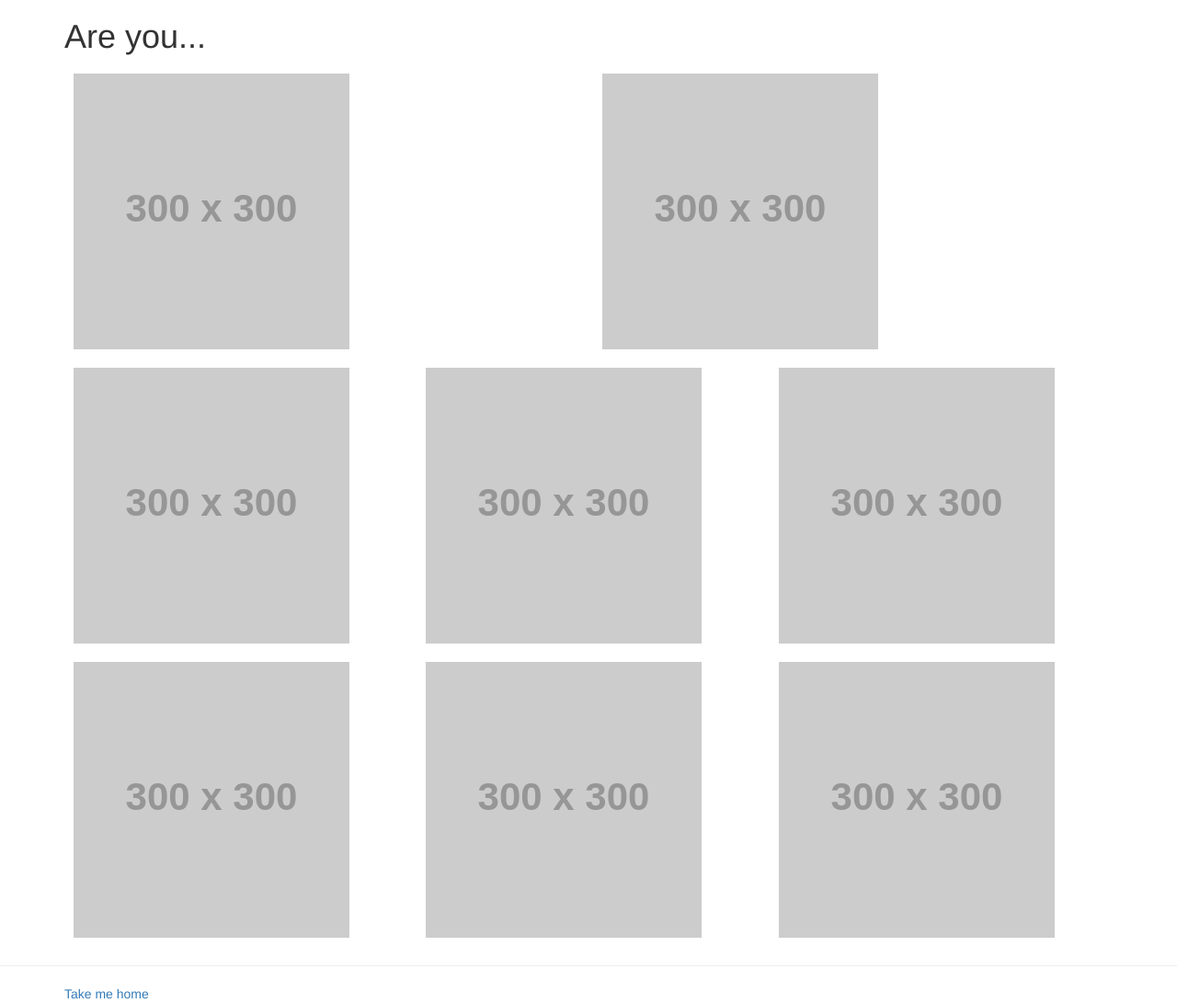
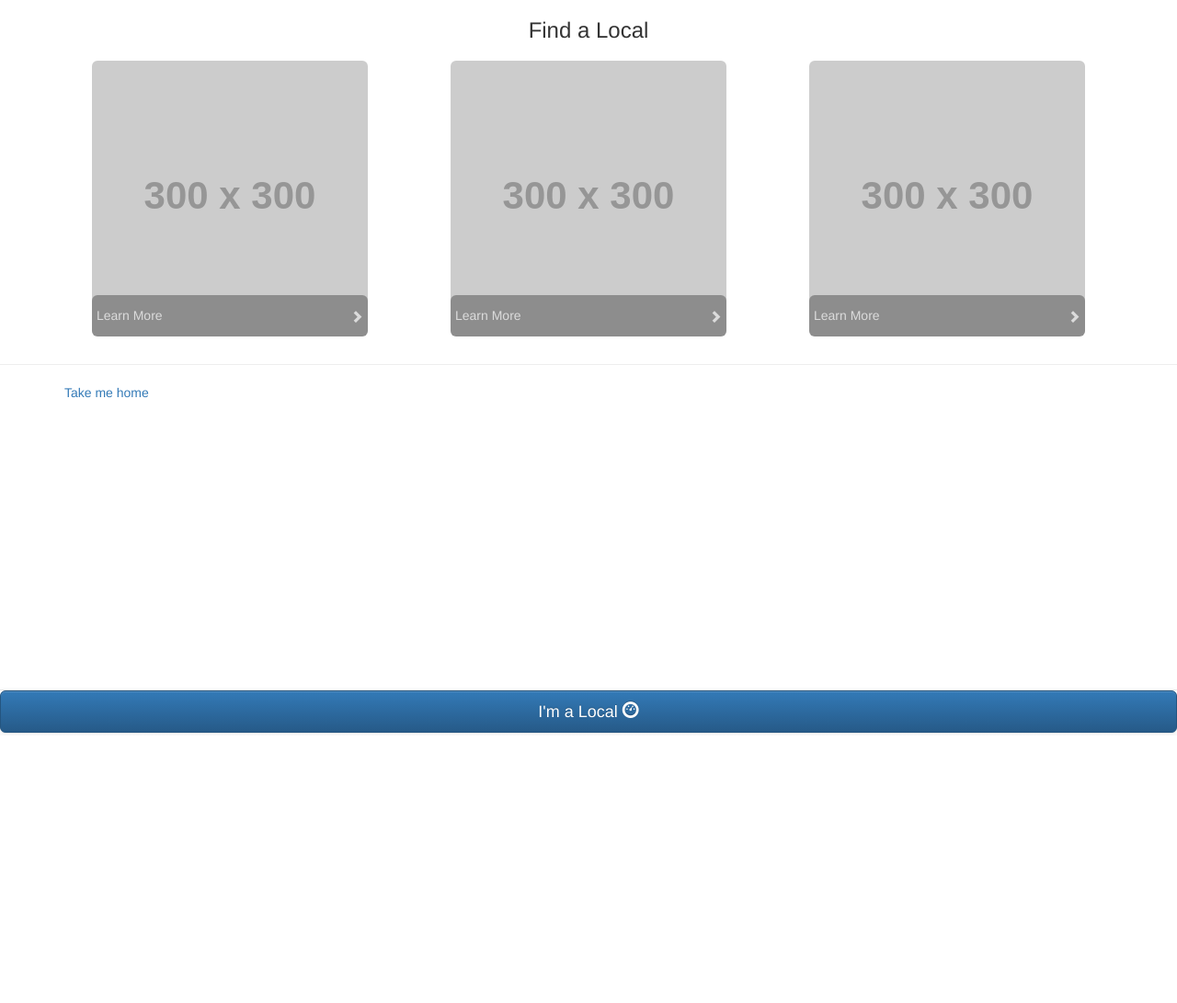
Before and after one commit to austinhulak/meetme, a Django app: template meetme/templates/meetme/secondpage.html in a window 1280 px wide. Shown: the whole page at 92% size. After the commit the page ends 798 px from the top, so only its background shows below. Run offline with Django 3.2, Linux system fonts and the light colour scheme; the template is opened without the code that fills it, so the values that code supplies are empty; grey boxes labelled with a size stand in for pictures from a placeholder-image service; some libraries are stand-ins or nearby versions.

Commit message:
updated the second page in the user flow, next I'll do the first page.

```diff
--- a/meetme/templates/meetme/secondpage.html
+++ b/meetme/templates/meetme/secondpage.html
@@ -19,40 +19,84 @@
     <body>
         <div id="body-content" class="container">
             <style>
-                .row {
+                .col-xs-12 {
                     padding:10px;
                 }
+                .col-centered{
+                    float: none;
+                    margin: 0 auto;
+                }
+                .photo {
+                    position: relative;
+                    margin: 0 auto;
+                    display: table;
+                }
+                div.imageSub { position: relative; }
+                div.imageSub img { z-index: 1; }
+                div.imageSub div {
+                    position: absolute;
+                    width:100%;
+                    bottom: 0;
+                    padding: 5px;
+                }
+                div.imageSub div.blackbg {
+                    z-index: 2;
+
+                    background-color: #000;
+                    -ms-filter: "progid:DXImageTransform.Microsoft.Alpha(Opacity=50)";
+                    filter: alpha(opacity=30);
+                    opacity: 0.3;
+                }
+                div.imageSub div.label {
+                    z-index: 3;
+                    color:white;
+                    text-align: left;
+                }
+                .pull-left {
+                    float: left !important;
+                }
+                .image-text {
+                    z-index:100;
+                    position:absolute;
+                    color:white;
+                    font-weight:bold;
+                }
+
             </style>
-            <h1>Are you... </h1>
+            <nav class="navbar navbar-default navbar-fixed-bottom" role="navigation">
+            <button type="button" class="btn btn-primary btn-lg btn-block">I'm a Local <span class="glyphicon glyphicon-dashboard"></span></button>
+            </nav>
+            <h3 class="text-center">Find a Local</h3>
             <div class="row">
-                <div class="col-xs-6">
-                    <img src="http://placehold.it/300x300" class="img-responsive" alt="Responsive image">
+                <div class="col-xs-12 col-sm-6 col-lg-4">
+                    <div class="imageSub photo col-centered">
+                        <a href="#testing">
+                            <img src="http://placehold.it/300x300" class="img-responsive img-rounded" alt="Responsive image">
+                            <div class="blackbg img-rounded">
+                                <h5 style="color:white; opacity:1;">Learn More<span class="pull-right glyphicon glyphicon-chevron-right"></span></h5>
+                            </div>
+                        </a>
+                    </div>
                 </div>
-                <div class="col-xs-6">
-                    <img src="http://placehold.it/300x300" class="img-responsive" alt="Responsive image">
+                <div class="col-xs-12 col-sm-6 col-lg-4">
+                    <div class="imageSub photo col-centered">
+                        <a href="#testing">
+                            <img src="http://placehold.it/300x300" class="img-responsive img-rounded" alt="Responsive image">
+                            <div class="blackbg img-rounded">
+                                <h5 style="color:white; opacity:1;">Learn More<span class="pull-right glyphicon glyphicon-chevron-right"></span></h5>
+                            </div>
+                        </a>
+                    </div>
                 </div>
-
-            </div>
-            <div class="row">
-                <div class="col-xs-4">
-                    <img src="http://placehold.it/300x300" class="img-responsive" alt="Responsive image">
-                </div>
-                <div class="col-xs-4">
-                    <img src="http://placehold.it/300x300" class="img-responsive" alt="Responsive image">
-                </div>
-                <div class="col-xs-4">
-                    <img src="http://placehold.it/300x300" class="img-responsive" alt="Responsive image">
-                </div>
-            </div>
-            <div class="row">
-                <div class="col-xs-4">
-                    <img src="http://placehold.it/300x300" class="img-responsive" alt="Responsive image">
-                </div>
-                <div class="col-xs-4">
-                    <img src="http://placehold.it/300x300" class="img-responsive" alt="Responsive image">
-                </div>
-                <div class="col-xs-4">
-                    <img src="http://placehold.it/300x300" class="img-responsive" alt="Responsive image">
+                <div class="col-xs-12 col-sm-6 col-lg-4">
+                    <div class="imageSub photo col-centered">
+                        <a href="#testing">
+                            <img src="http://placehold.it/300x300" class="img-responsive img-rounded" alt="Responsive image">
+                            <div class="blackbg img-rounded">
+                                <h5 style="color:white; opacity:1;">Learn More<span class="pull-right glyphicon glyphicon-chevron-right"></span></h5>
+                            </div>
+                        </a>
+                    </div>
                 </div>
             </div>
         </div>
```
